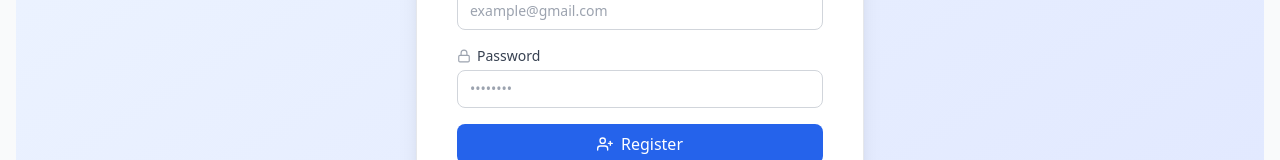
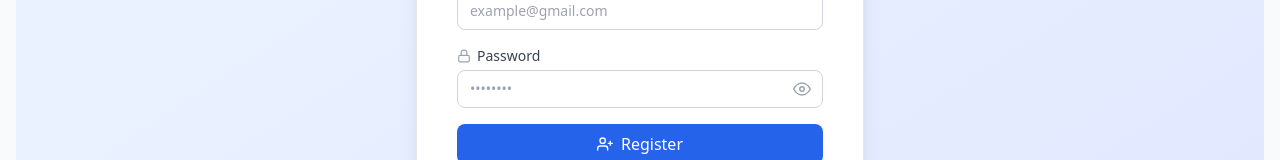
Before and after one commit to Bammytoye/School-Management-, a React (Vite) app in the folder frontend/: page /register in a window 1280 px wide. Shown: the part 423-583 px from the top of the page. Built offline with nearby package versions, Linux system fonts and the light colour scheme; no server answers.

Commit message:
'hideShowPassword'

```diff
--- a/frontend/src/pages/Login.jsx
+++ b/frontend/src/pages/Login.jsx
@@ -1,15 +1,16 @@
 import { useState } from 'react'
 import { useNavigate, Link } from 'react-router-dom'
 import { FaSchool } from 'react-icons/fa'
-import { FiMail, FiLock, FiLogIn, FiSun, FiMoon, FiArrowLeft } from 'react-icons/fi'
+import { FiMail, FiLock, FiLogIn, FiEye, FiEyeOff, FiArrowLeft } from 'react-icons/fi'
 import { useAuth } from '../context/AuthContext'
 
 export default function Login() {
-    const { login }             = useAuth()
-    const navigate              = useNavigate()
-    const [form, setForm]       = useState({ email: '', password: '' })
-    const [error, setError]     = useState('')
+    const { login } = useAuth()
+    const navigate = useNavigate()
+    const [form, setForm] = useState({ email: '', password: '' })
+    const [error, setError] = useState('')
     const [loading, setLoading] = useState(false)
+    const [showPassword, setShowPassword] = useState(false)
 
     const handleChange = (e) => setForm({ ...form, [e.target.name]: e.target.value })
 
@@ -71,15 +72,25 @@ export default function Login() {
                         <label className="flex items-center gap-1.5 text-sm font-medium text-gray-700 dark:text-gray-300 mb-1">
                             <FiLock className="text-gray-400 flex-shrink-0" /> Password
                         </label>
+                        {/* Password input with toggle */}
+                        <div className="relative">
                             <input
                                 name="password"
-                            type="password"
+                                type={showPassword ? 'text' : 'password'}
                                 required
                                 value={form.password}
                                 onChange={handleChange}
-                            className="input w-full"
+                                className="input w-full pr-10"
                                 placeholder="••••••••"
                             />
+                            <button
+                                type="button"
+                                onClick={() => setShowPassword(!showPassword)}
+                                className="absolute right-3 top-1/2 -translate-y-1/2 text-gray-400 hover:text-gray-600 dark:hover:text-gray-300 transition-colors"
+                            >
+                                {showPassword ? <FiEyeOff size={18} /> : <FiEye size={18} />}
+                            </button>
+                        </div>
                     </div>
                     <button
                         type="submit"
--- a/frontend/src/pages/Register.jsx
+++ b/frontend/src/pages/Register.jsx
@@ -1,15 +1,16 @@
 import { useState } from 'react'
 import { useNavigate, Link } from 'react-router-dom'
 import { FaSchool } from 'react-icons/fa'
-import { FiUser, FiMail, FiLock, FiUserPlus, FiSun, FiMoon } from 'react-icons/fi'
+import { FiUser, FiMail, FiLock, FiUserPlus, FiEye, FiEyeOff } from 'react-icons/fi'
 import { authAPI } from '../API/authAPI'
 import PasswordStrength from '../components/PasswordStrength'
 
 export default function Register() {
-    const navigate              = useNavigate()
-    const [form, setForm]       = useState({ name: '', email: '', password: '' })
-    const [error, setError]     = useState('')
+    const navigate = useNavigate()
+    const [form, setForm] = useState({ name: '', email: '', password: '' })
+    const [error, setError] = useState('')
     const [loading, setLoading] = useState(false)
+    const [showPassword, setShowPassword] = useState(false)
 
     const handleChange = (e) => setForm({ ...form, [e.target.name]: e.target.value })
 
@@ -84,15 +85,25 @@ export default function Register() {
                         <label className="flex items-center gap-1.5 text-sm font-medium text-gray-700 dark:text-gray-300 mb-1">
                             <FiLock className="text-gray-400 flex-shrink-0" /> Password
                         </label>
+                        {/* Password input with toggle */}
+                        <div className="relative">
                             <input
                                 name="password"
-                            type="password"
+                                type={showPassword ? 'text' : 'password'}
                                 required
                                 value={form.password}
                                 onChange={handleChange}
-                            className="input w-full"
+                                className="input w-full pr-10"
                                 placeholder="••••••••"
                             />
+                            <button
+                                type="button"
+                                onClick={() => setShowPassword(!showPassword)}
+                                className="absolute right-3 top-1/2 -translate-y-1/2 text-gray-400 hover:text-gray-600 dark:hover:text-gray-300 transition-colors"
+                            >
+                                {showPassword ? <FiEyeOff size={18} /> : <FiEye size={18} />}
+                            </button>
+                        </div>
                         <PasswordStrength password={form.password} />
                     </div>
                     <button
```
Also changed, not shown: frontend/vercel.json. Lines whose indentation alone changed are shown as unchanged.
